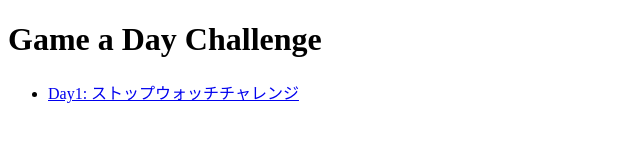
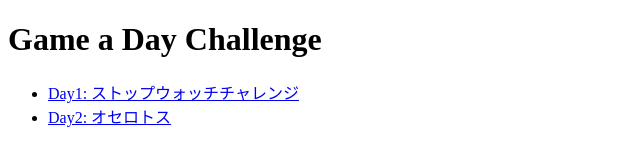
Before and after one commit to ritsuya-u/game-a-day-challenge, a plain HTML site: page index.html in a window 1280 px wide. Shown: the whole page, without its empty margins (0-640 px from the left). Drawn offline with Linux system fonts and the light colour scheme.

Commit message:
Add Day2 Othello Tos link

```diff
--- a/index.html
+++ b/index.html
@@ -17,6 +17,7 @@
     <h1>Game a Day Challenge</h1>
     <ul>
       <li><a href="./day01-stopwatch/">Day1: ストップウォッチチャレンジ</a></li>
+      <li><a href="./day02-OthelloTos/">Day2: オセロトス</a></li>
     </ul>
   </body>
 </html>
```
